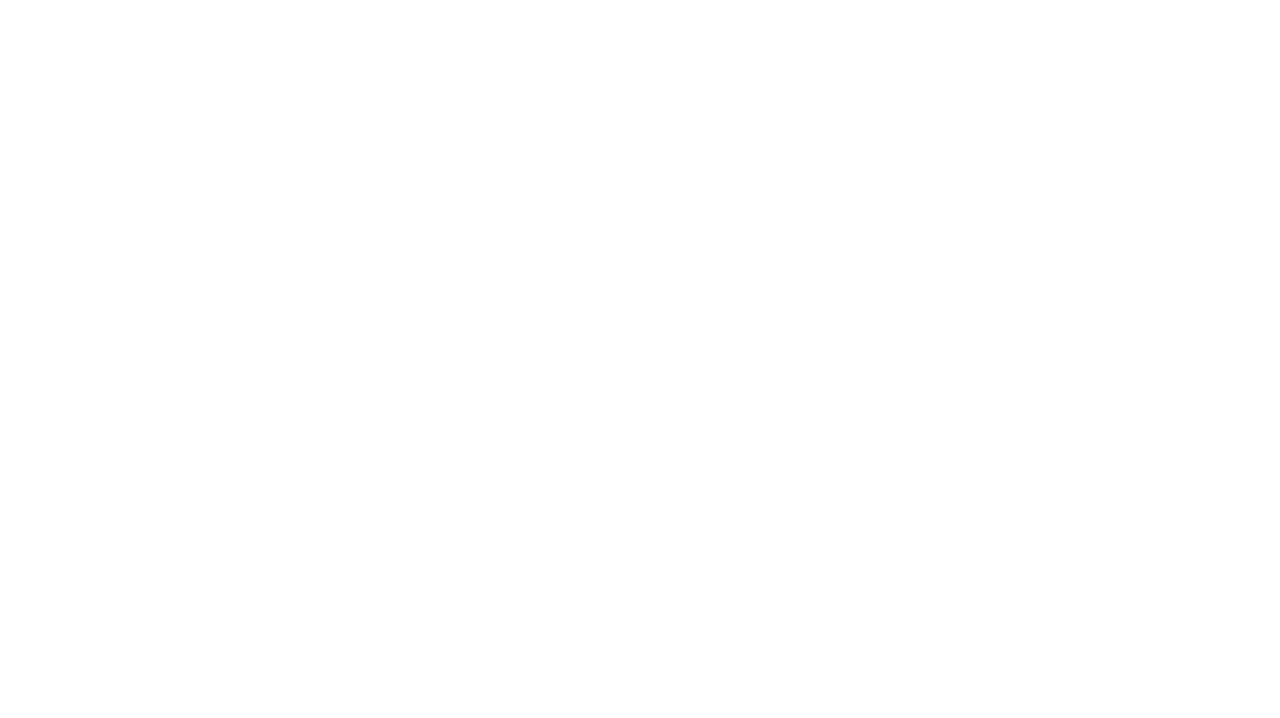
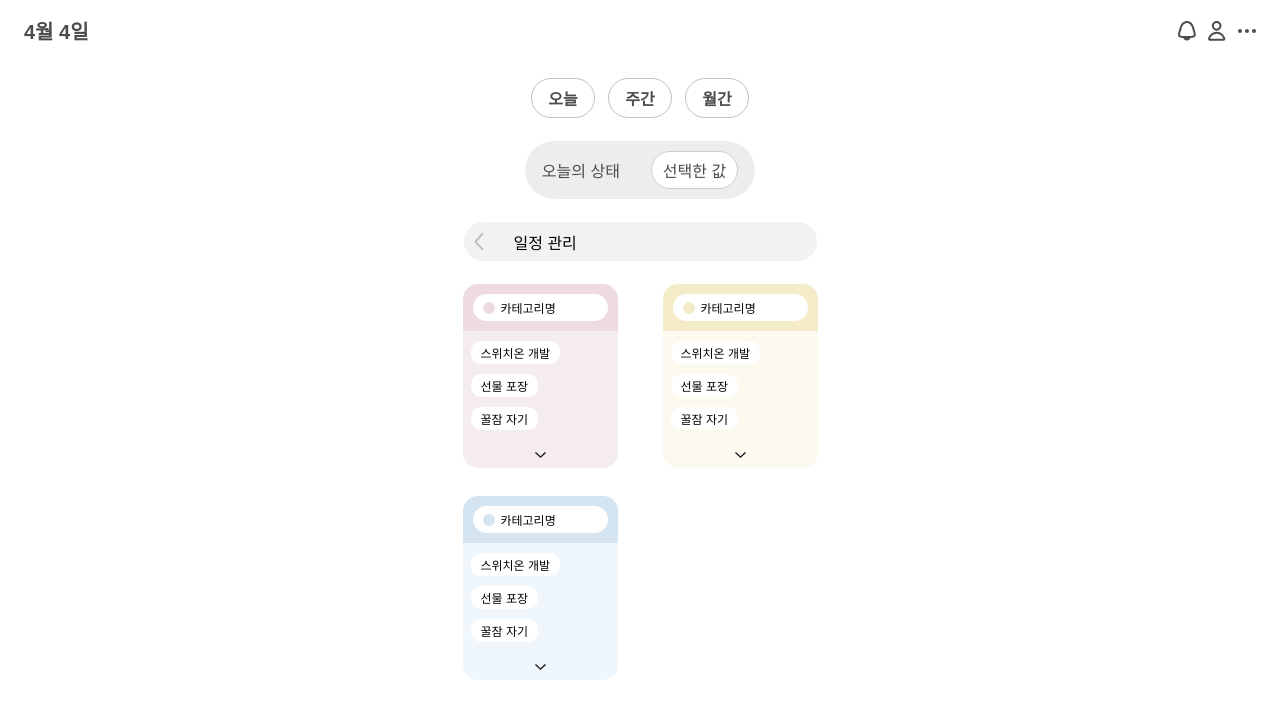
Before and after one commit to SwitchON-HURRI/SwitchON-FE, a React (Vite) app: page /manage-schedule in a window 1280 px wide. Before the commit this address had no page. Shown: the top 718 px of the page. Built offline with nearby package versions, Linux system fonts and the light colour scheme; a web font is replaced by a local one.

Commit message:
feat: 일정 관리 UI 구현

```diff
--- a/src/App.jsx
+++ b/src/App.jsx
@@ -1,7 +1,8 @@
 import { BrowserRouter, Routes, Route } from "react-router-dom";
 import Home from "./pages/Home.jsx";
 import Login from "./pages/Login.jsx";
-import Today from "./pages/Today.jsx";
+import Today from "./pages/TodayPage/Today.jsx";
+import ManageSchedule from "./pages/TodayPage/ManageSchedule.jsx";
 import Weekly from "./pages/Weekly.jsx";
 import Monthly from "./pages/Monthly.jsx";
 import MyPage from "./pages/MyPage.jsx";
@@ -15,6 +16,7 @@ function App() {
         <Route path="/" element={<Home />} />
         <Route path="/login" element={<Login />} />
         <Route path="/today" element={<Today />} />
+        <Route path="/manage-schedule" element={<ManageSchedule />} />
         <Route path="/weekly" element={<Weekly />} />
         <Route path="/monthly" element={<Monthly />} />
         <Route path="/mypage" element={<MyPage />} />
--- /dev/null
+++ b/src/pages/TodayPage/ManageSchedule.jsx
@@ -0,0 +1,107 @@
+import { useNavigate } from "react-router-dom";
+import Header from "../../components/Header/Header.jsx";
+import styles from "./ManageSchedule.module.css";
+import backArrow from "../../assets/icon/back-arrow.svg";
+import moreArrow from "../../assets/icon/more-arrow.svg";
+import SelectedState from "../../components/SelectedState/SelectedState.jsx";
+
+export default function ManageSchedule() {
+  const navigate = useNavigate();
+  return (
+    <>
+      <Header />
+      <div className={styles.container}>
+        <SelectedState selected="선택한 값" />
+        <div className={styles.pageTitleWrapper}>
+          <img
+            src={backArrow}
+            alt="뒤로가기"
+            onClick={() => {
+              navigate("/today");
+            }}
+          />
+          <span>일정 관리</span>
+        </div>
+        <div className={styles.cardListContainer}>
+          <div>
+            <div
+              className={styles.categoryWrapper}
+              style={{ backgroundColor: "#EEDBDF" }}
+            >
+              <div className={styles.categoryName}>
+                <div
+                  className={styles.categoryDot}
+                  style={{ backgroundColor: "#EEDBDF" }}
+                ></div>
+                <span>카테고리명</span>
+              </div>
+            </div>
+            <div
+              className={styles.scheduleListContainer}
+              style={{ backgroundColor: "#F5ECEE" }}
+            >
+              <div className={styles.scheduleItem}>
+                <span>스위치온 개발</span>
+                <span>선물 포장</span>
+                <span>꿀잠 자기</span>
+              </div>
+              <img src={moreArrow} alt="더보기" />
+            </div>
+          </div>
+
+          <div>
+            <div
+              className={styles.categoryWrapper}
+              style={{ backgroundColor: "#F4ECC8" }}
+            >
+              <div className={styles.categoryName}>
+                <div
+                  className={styles.categoryDot}
+                  style={{ backgroundColor: "#F4ECC8" }}
+                ></div>
+                <span>카테고리명</span>
+              </div>
+            </div>
+            <div
+              className={styles.scheduleListContainer}
+              style={{ backgroundColor: "#FCFAEE" }}
+            >
+              <div className={styles.scheduleItem}>
+                <span>스위치온 개발</span>
+                <span>선물 포장</span>
+                <span>꿀잠 자기</span>
+              </div>
+              <img src={moreArrow} alt="더보기" />
+            </div>
+          </div>
+
+          <div>
+            <div
+              className={styles.categoryWrapper}
+              style={{ backgroundColor: "#D4E4F1" }}
+            >
+              <div className={styles.categoryName}>
+                <div
+                  className={styles.categoryDot}
+                  style={{ backgroundColor: "#D4E4F1" }}
+                ></div>
+                <span>카테고리명</span>
+              </div>
+            </div>
+            <div
+              className={styles.scheduleListContainer}
+              style={{ backgroundColor: "#EFF6FC" }}
+            >
+              <div className={styles.scheduleItem}>
+                <span>스위치온 개발</span>
+                <span>선물 포장</span>
+                <span>꿀잠 자기</span>
+              </div>
+              <img src={moreArrow} alt="더보기" />
+            </div>
+          </div>
+        </div>
+      </div>
+    </>
+  );
+}
--- /dev/null
+++ b/src/pages/TodayPage/ManageSchedule.module.css
@@ -0,0 +1,95 @@
+.container {
+  display: flex;
+  flex-direction: column;
+  align-items: center;
+  gap: 23px;
+  padding-top: 23px;
+  padding-bottom: 50px;
+}
+
+.pageTitleWrapper {
+  display: flex;
+  width: 353px;
+  height: 39px;
+  padding: 3px 10px;
+  align-items: center;
+  gap: 30px;
+  border-radius: 20px;
+  background: #f2f2f2;
+  box-sizing: border-box;
+}
+
+.categoryWrapper {
+  display: flex;
+  width: 155px;
+  padding: 10px;
+  flex-direction: column;
+  align-items: flex-start;
+  gap: 10px;
+  align-self: stretch;
+  border-radius: 15px 15px 0 0;
+  box-sizing: border-box;
+}
+
+.categoryName {
+  display: flex;
+  width: 135px;
+  padding: 5px 10px;
+  align-items: center;
+  gap: 6px;
+  border-radius: 19px;
+  background: #fff;
+  box-sizing: border-box;
+}
+
+.categoryName span {
+  color: #000;
+  font-size: 12px;
+  font-weight: 300;
+}
+
+.categoryDot {
+  width: 12px;
+  height: 12px;
+  border-radius: 50%;
+}
+
+.scheduleListContainer {
+  display: flex;
+  padding: 10px 8px;
+  flex-direction: column;
+  justify-content: center;
+  align-items: flex-start;
+  gap: 11px;
+  border-radius: 0 0 15px 15px;
+}
+
+.scheduleListContainer img {
+  margin-top: 11px;
+  align-self: center;
+}
+
+.scheduleItem {
+  display: flex;
+  flex-direction: column;
+  align-items: flex-start;
+  gap: 10px;
+}
+
+.scheduleItem span {
+  color: #000;
+  font-size: 12px;
+  font-weight: 300;
+  border-radius: 10px;
+  background: #fff;
+  padding: 3px 10px;
+}
+
+.cardListContainer {
+  padding-left: 28.5px;
+  padding-right: 28.5px;
+  display: grid;
+  grid-template-columns: repeat(2, 1fr);
+  row-gap: 28px;
+  column-gap: 45px;
+}
```
Also changed, not shown: src/assets/icon/back-arrow.svg (added), src/assets/icon/more-arrow.svg (added).
